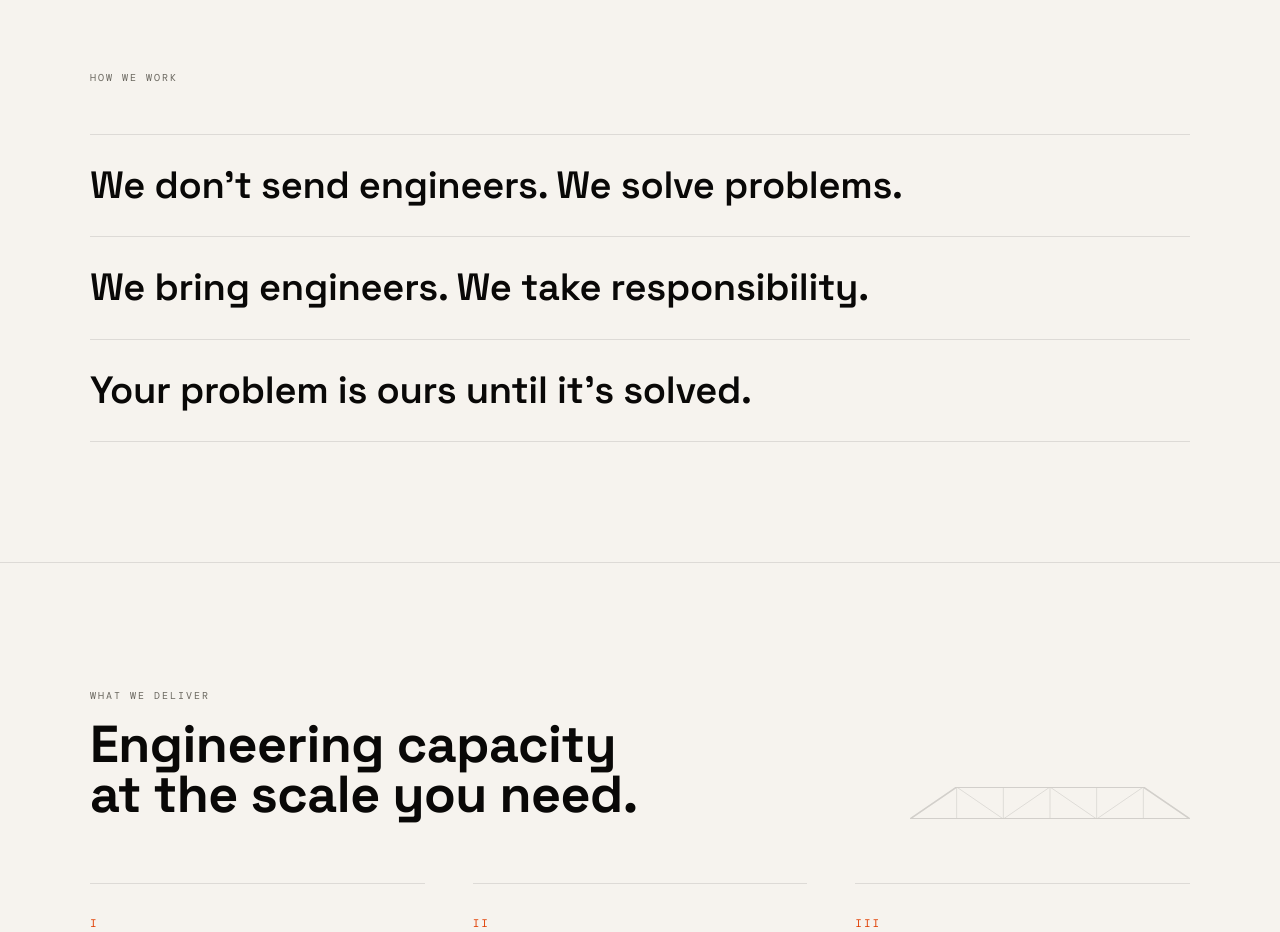
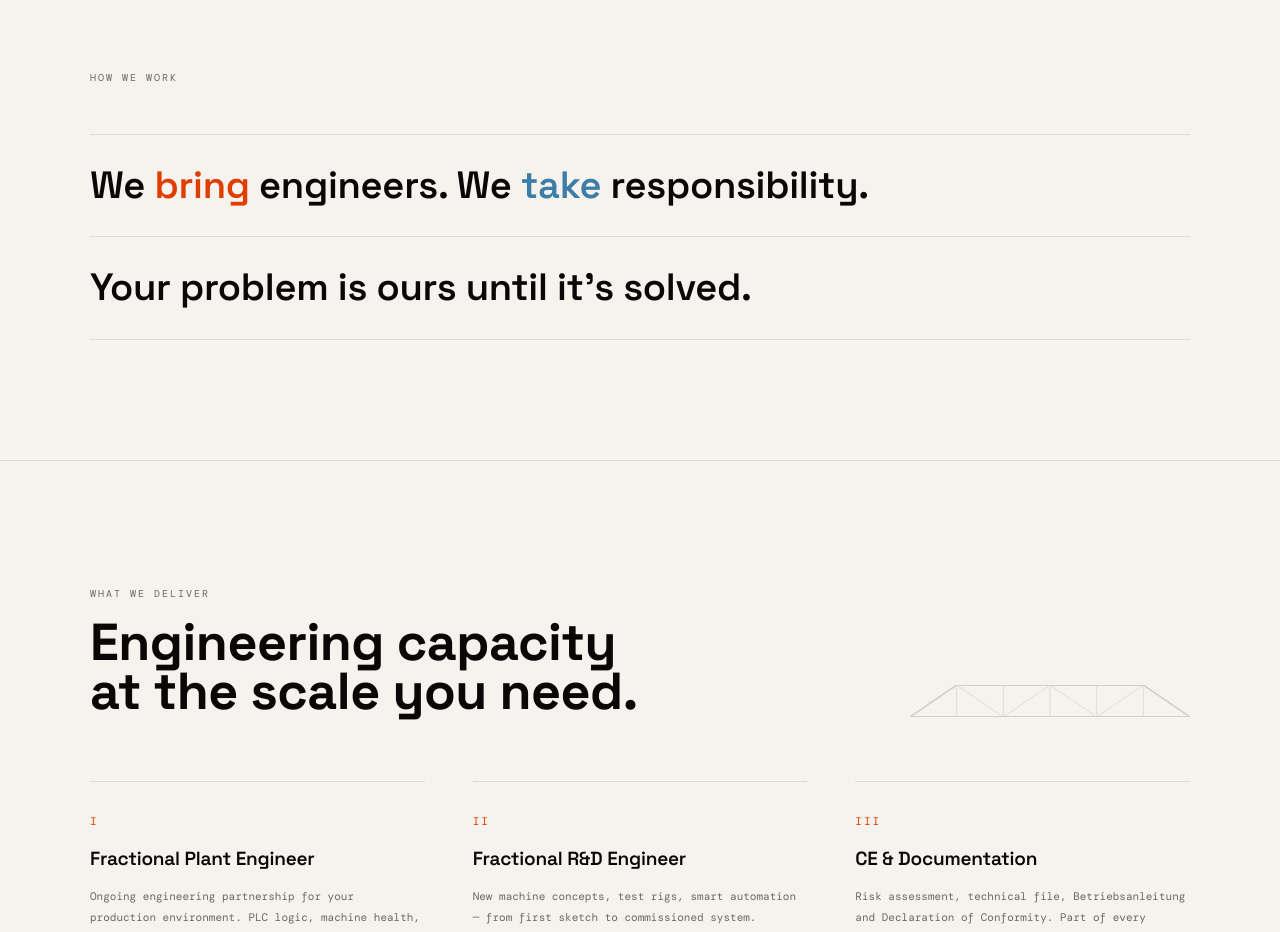
Before and after one commit to draaibijtel/vakwerk, a React (Vite) app: page / in a window 1280 px wide. Shown: the part 1440-2372 px from the top of the page. Built offline with nearby package versions, Linux system fonts and the light colour scheme; the HTML template or start-up script is replaced by a standard one; a web font is replaced by a local one.

Commit message:
Remove first manifesto line, color-code bring/take

```diff
--- a/src/App.jsx
+++ b/src/App.jsx
@@ -276,8 +276,7 @@ export default function App() {
           <Label>How we work</Label>
           <div style={{ marginTop: "48px" }}>
             {[
-              "We don't send engineers. We solve problems.",
-              "We bring engineers. We take responsibility.",
+              <>We <span style={{ color: "var(--orange)" }}>bring</span> engineers. We <span style={{ color: "#3d7ea8" }}>take</span> responsibility.</>,
               "Your problem is ours until it's solved.",
             ].map((line, i) => (
               <div key={i}>
```
